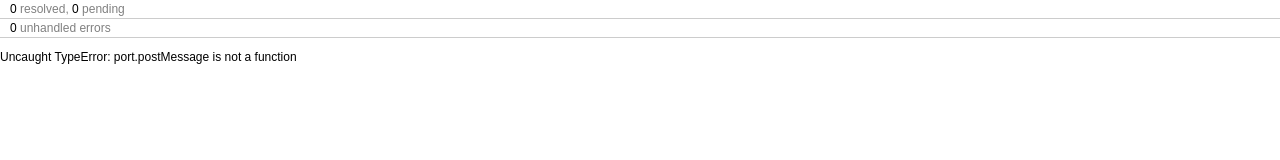
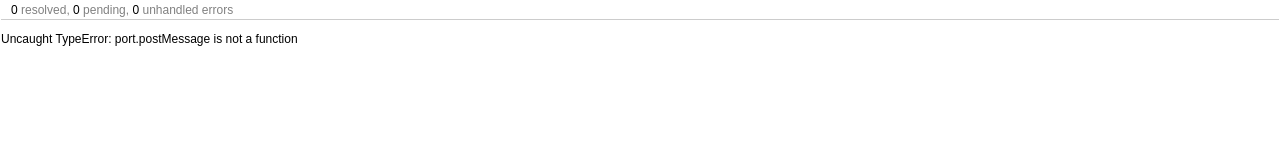
Before and after one commit to montagejs/continuum, a browser extension: page index.html in a window 1280 px wide. Drawn offline with Linux system fonts and the light colour scheme.

Commit message:
Cosmetic updates

```diff
--- a/index.html
+++ b/index.html
@@ -6,7 +6,7 @@
 
             body {
                 padding: 0;
-                margin: 0;
+                margin: 1px;
             }
 
             * {
@@ -60,14 +60,15 @@
 
         <div class="info-entry entry">
             <span id="resolved" class="info">0</span> resolved,
-            <span id="pending" class="info">0</span> pending
+            <span id="pending" class="info">0</span> pending,
+            <span id="unhandled" class="info">0</span> unhandled errors
         </div>
-        <div class="info-entry entry"><span id="unhandled" class="info">0</span> unhandled errors</div>
 
         <div id="rejections">
         </div>
 
         <pre id="console"></pre>
+
         <script src="index.js"></script>
 
     </body>
```
